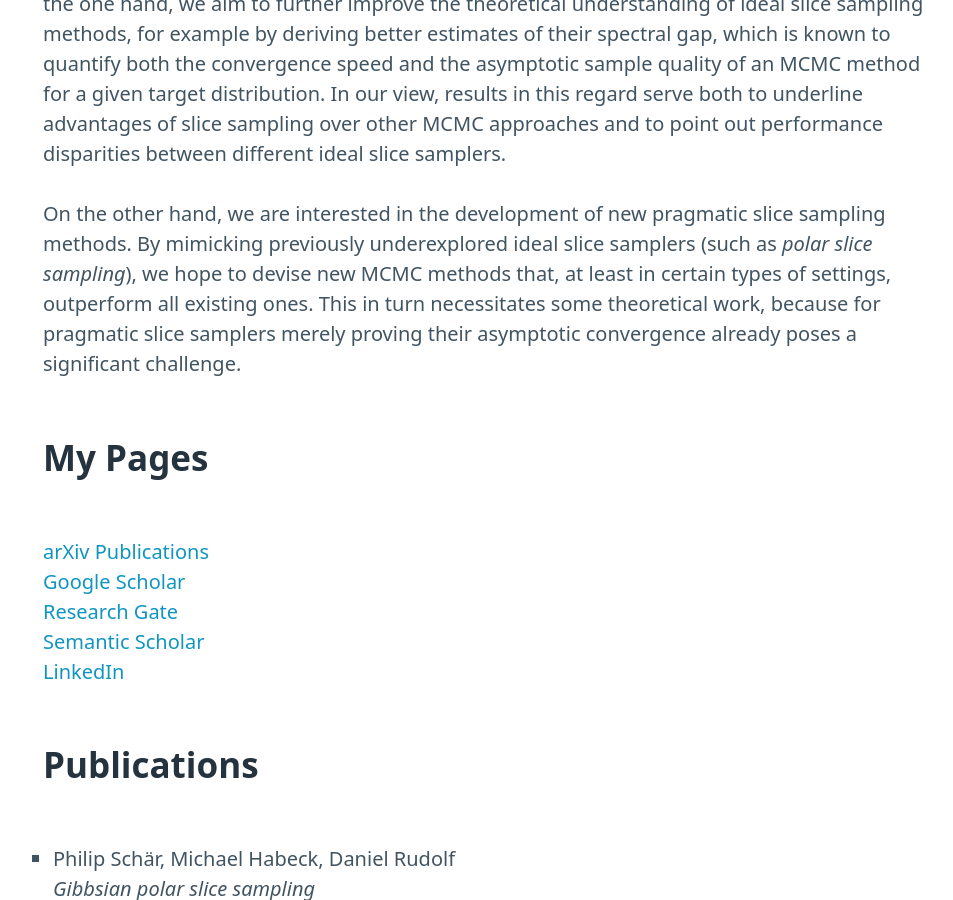
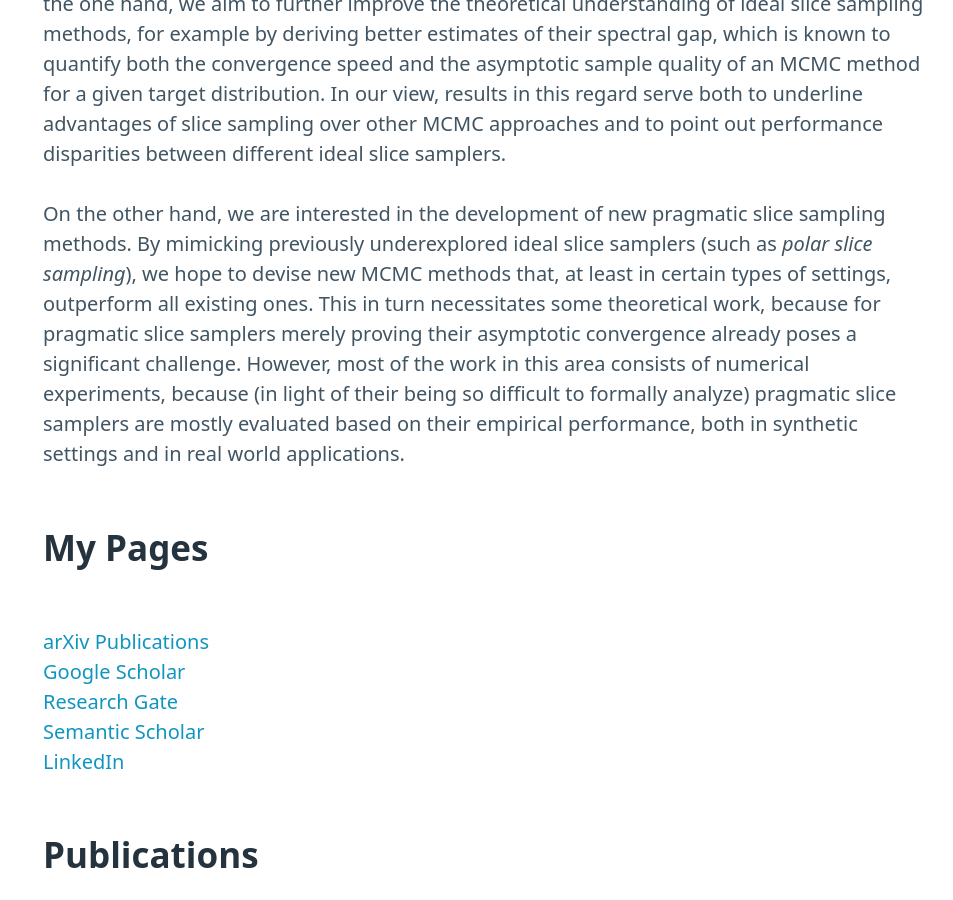
Before and after one commit to microscopic-image-analysis/microscopic-image-analysis.github.io, a Jekyll site: the page built from _team/philip-schaer.md, in a window 1280 px wide and 900 px high, scrolled down 951 px. Shown: the whole window, without its empty margins (274-1227 px from the left). Built offline with Jekyll 4.4.1, drawn with Linux system fonts in a browser that asks for light colours.

Commit message:
Some more reformatting, a small addition to my PhD project description and a revised member teaser

```diff
--- a/_team/philip-schaer.md
+++ b/_team/philip-schaer.md
@@ -13,11 +13,9 @@ Slice sampling is a class of Markov chain Monte Carlo (MCMC) methods for approxi
 
 My PhD project concerns itself both with ideal and with pragmatic slice sampling methods. On the one hand, we aim to further improve the theoretical understanding of ideal slice sampling methods, for example by deriving better estimates of their spectral gap, which is known to quantify both the convergence speed and the asymptotic sample quality of an MCMC method for a given target distribution. In our view, results in this regard serve both to underline advantages of slice sampling over other MCMC approaches and to point out performance disparities between different ideal slice samplers.
 
-On the other hand, we are interested in the development of new pragmatic slice sampling methods. By mimicking previously underexplored ideal slice samplers (such as *polar slice sampling*), we hope to devise new MCMC methods that, at least in certain types of settings, outperform all existing ones. This in turn necessitates some theoretical work, because for pragmatic slice samplers merely proving their asymptotic convergence already poses a significant challenge.
-
+On the other hand, we are interested in the development of new pragmatic slice sampling methods. By mimicking previously underexplored ideal slice samplers (such as *polar slice sampling*), we hope to devise new MCMC methods that, at least in certain types of settings, outperform all existing ones. This in turn necessitates some theoretical work, because for pragmatic slice samplers merely proving their asymptotic convergence already poses a significant challenge. However, most of the work in this area consists of numerical experiments, because (in light of their being so difficult to formally analyze) pragmatic slice samplers are mostly evaluated based on their empirical performance, both in synthetic settings and in real world applications.
 
 ## My Pages
-
 [arXiv Publications](https://arxiv.org/a/schar_p_1.html)
 [Google Scholar](https://scholar.google.com/citations?hl=en&user=tIE_vOQAAAAJ)
 [Research Gate](https://www.researchgate.net/profile/Philip-Schaer)
```
Also changed, not shown: other parts of _team/philip-schaer.md (+1 -1 lines).
